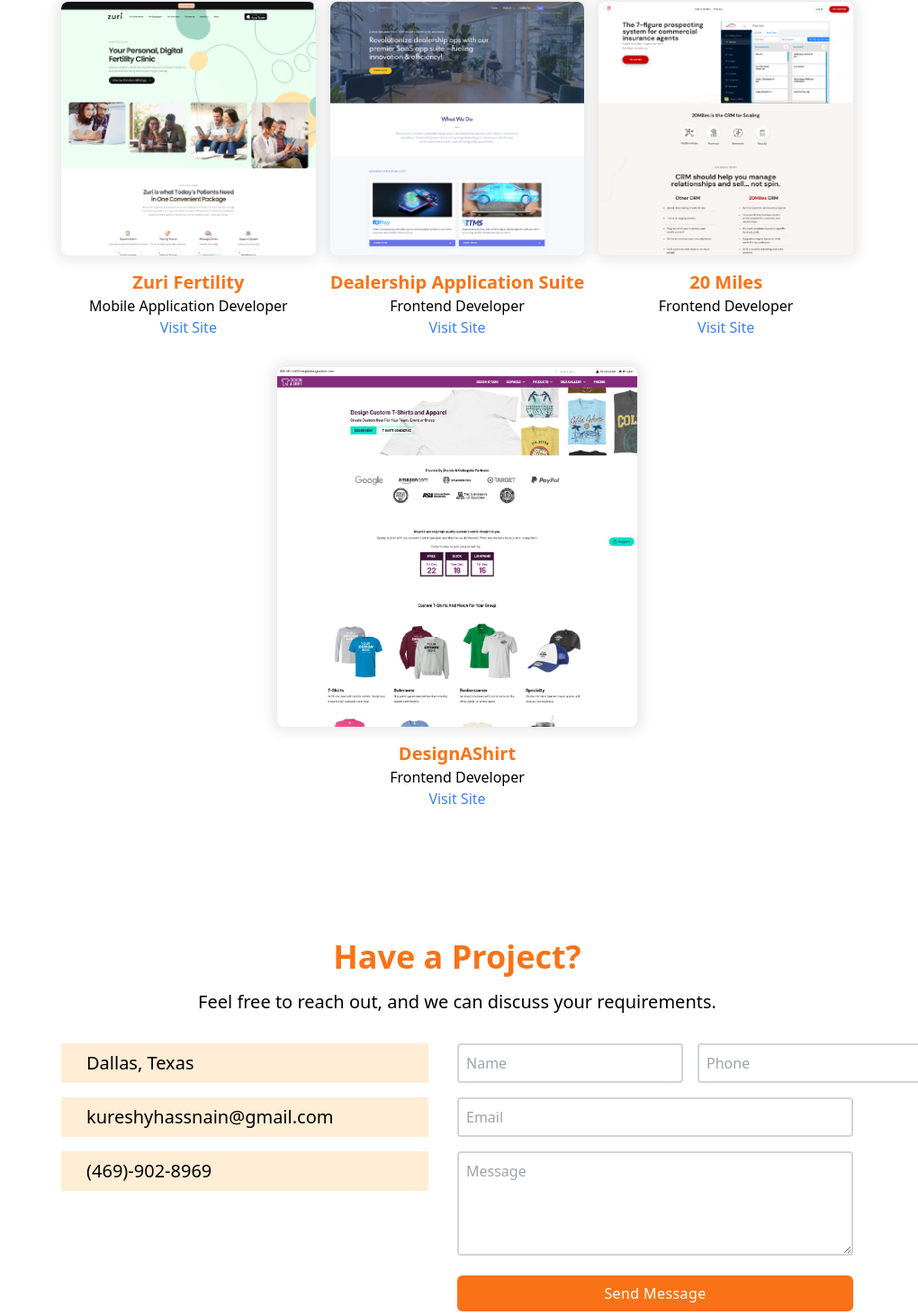
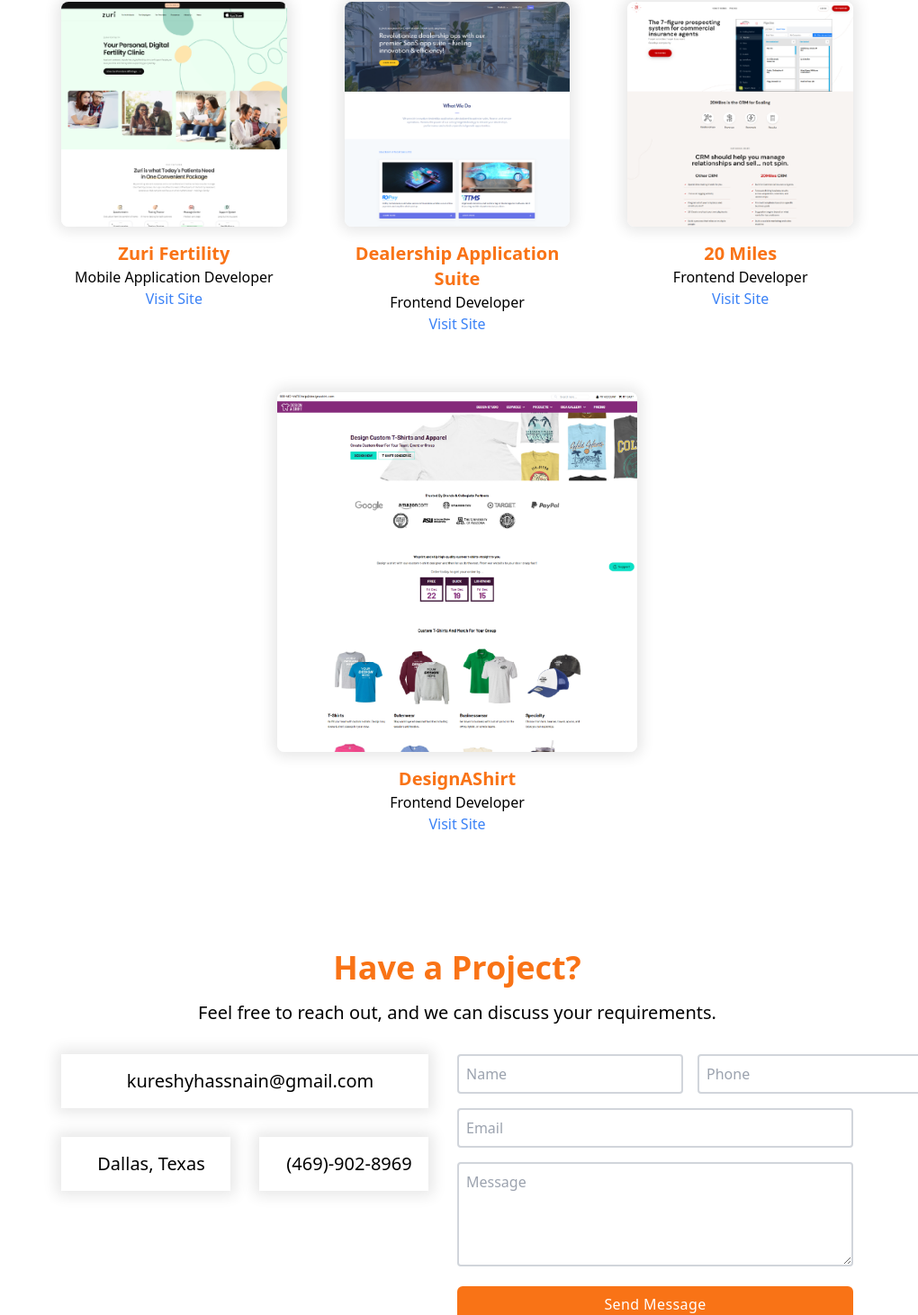
Before and after one commit to BumpUpSolutions/hassnainkureshy, a Next.js app: page / in a window 1280 px wide. Shown: the part 4897-6359 px from the top of the page at 90% size, without its empty margins (260-1280 px from the left). Built offline with nearby package versions, Linux system fonts and the light colour scheme; some icons are missing.

Commit message:
fixed project and contact section

```diff
--- a/components/contact/index.tsx
+++ b/components/contact/index.tsx
@@ -33,14 +33,22 @@ const Contact = () => {
   };
 
   return (
-    <div className="container mx-auto px-4 sm:px-6 lg:px-8 mt-8 mb-8 lg:mb-32">
+    <div className="container mx-auto px-4 sm:px-6 lg:px-8 m-8">
       <h1 className="text-4xl font-bold text-center text-orange-500 mb-4">Have a Project?</h1>
       <h4 className='text-center text-xl mb-8'>Feel free to reach out, and we can discuss your requirements.</h4>
       <div className="flex flex-col lg:flex-row gap-8">
-        <div className="lg:w-1/2 mb-8 lg:mb-0">
-          <p className='text-xl flex px-4 py-2 mb-4 bg-orange-100'><i className="light-icon-location mr-3"></i> Dallas, Texas</p>
-          <p className='text-xl flex px-4 py-2 mb-4 bg-orange-100'><i className="light-icon-mail mr-3"></i> kureshyhassnain@gmail.com</p>
-          <p className='text-xl flex px-4 py-2 bg-orange-100'><i className="light-icon-phone-call mr-3"></i> (469)-902-8969</p>
+        <div id='cards' className="lg:w-1/2 mb-8 lg:mb-0">
+          <div className="flex justify-center p-4 card-shadow mb-8">
+            <p className='text-xl flex align-center'><i className="light-icon-mail mr-3"></i> kureshyhassnain@gmail.com</p>
+          </div>
+          <div className="flex flex-col lg:flex-row gap-8">
+            <div className="flex flex-1 justify-center p-4 card-shadow">
+              <p className='text-xl flex align-center'><i className="light-icon-location mr-3"></i> Dallas, Texas</p>
+            </div>
+            <div className="flex flex-1 justify-center p-4 card-shadow">
+              <p className='text-xl flex align-center'><i className="light-icon-phone-call mr-3"></i> (469)-902-8969</p>
+            </div>
+          </div>
         </div>
         <div className="lg:w-1/2">
           <form onSubmit={handleSubmit} className="space-y-4">
--- a/components/projects/index.tsx
+++ b/components/projects/index.tsx
@@ -15,9 +15,9 @@ const ProjectsSection: React.FC = () => {
   return (
     <div className="container mx-auto px-4 sm:px-6 lg:px-8 mt-8 mb-8 md:mb-32">
       <h2 className="text-4xl font-bold text-center mb-8 text-orange-500">Projects</h2>
-      <div className="grid grid-cols-1 sm:grid-cols-2 lg:grid-cols-3 gap-4">
+      <div className="grid grid-cols-1 sm:grid-cols-2 lg:grid-cols-3 gap-16">
         {projects.map((project: ProjectProps, index: number) => (
-          <div key={project.name} className={`flex justify-center mb-4 ${index === projects.length - 1 && projects.length % 3 !== 0 ? 'lg:col-span-3' : ''}`}>
+          <div key={project.name} className={`flex justify-center ${index === projects.length - 1 && projects.length % 3 !== 0 ? 'lg:col-span-3' : ''}`}>
             <Project name={project.name} role={project.role} image={project.image} link={project.link} />
           </div>
         ))}
--- a/components/projects/project.tsx
+++ b/components/projects/project.tsx
@@ -19,7 +19,7 @@ export const Project: React.FC<ProjectProps> = ({ name, role, image, link }) =>
         <Image
           src={image}
           alt={name}
-          width={500}
+          width={400}
           height={300}
         />
       </div>
```
